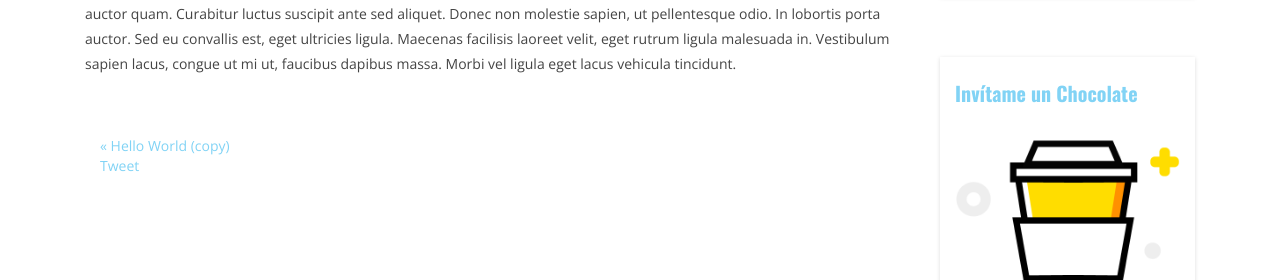
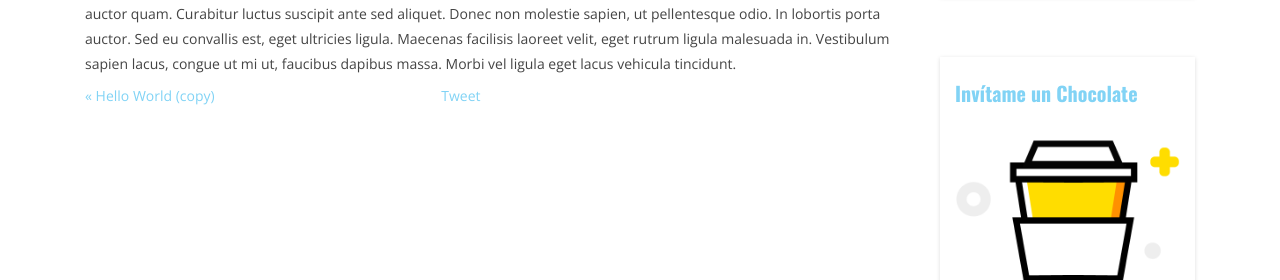
Before and after one commit to MarianoOG/marianoog.github.io, a Jekyll site: the page built from _posts/2019-08-04-hello-world.md, in a window 1280 px wide. Shown: the part 1196-1476 px from the top of the page. Built offline with Jekyll 4.4.1, drawn with Linux system fonts in a browser that asks for light colours; comment, search, counter and statistics services are not loaded.

Commit message:
row added linkedin deleted for now

```diff
--- a/_includes/themes/bootstrap/post.html
+++ b/_includes/themes/bootstrap/post.html
@@ -43,28 +43,26 @@
 
         {{ content }}
 
-        <div class="mb-60"></div>
-
-        <div class="col-sm-12 col-md-4">
+        <div class="row">
+            <div class="col-sm-12 col-md-5">
                 {% if page.previous.url %}
                     <a class="prev" href="{{page.previous.url}}">&laquo; {{page.previous.title}}</a>
                 {% endif %}
             </div>
 
-        <div class="order-sm-last col-sm-12 col-md-4">
+            <div class="order-sm-last col-sm-12 col-md-2">
                 <script async src="https://platform.twitter.com/widgets.js" charset="utf-8"></script>
-            <script async src="https://platform.linkedin.com/in.js" type="text/javascript">lang: en_US</script>
-
-            <a href="https://twitter.com/share?ref_src=twsrc%5Etfw" class="twitter-share-button" data-text="{{ page.tagline }}" data-url="{{ page.url }}" data-via="mariano_og" data-hashtags="PodcastAlgoritmos" data-related="mariano_og" data-show-count="false">Tweet</a>
-
-            <script type="IN/Share" data-url="{{ page.url }}"></script>
+                <a href="https://twitter.com/share?ref_src=twsrc%5Etfw" class="twitter-share-button" data-text="{{ page.tagline }}" data-url="{{ page.url }}" data-via="mariano_og" data-related="mariano_og" data-show-count="false">Tweet</a>
             </div>
 
-        <div class="col-sm-12 col-md-4">
+            <div class="col-sm-12 col-md-5">
                 {% if page.next.url %}
                     <a class="next" href="{{page.next.url}}">{{page.next.title}} &raquo;</a>
                 {% endif %}
             </div>
+        </div>
+
+        <div class="mb-60"></div>
 
       </div>
 
```
Lines whose indentation alone changed are shown as unchanged.
